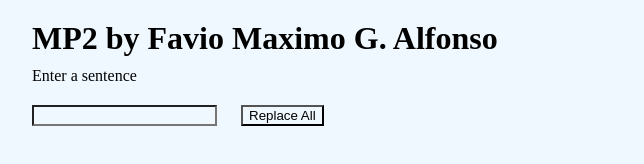
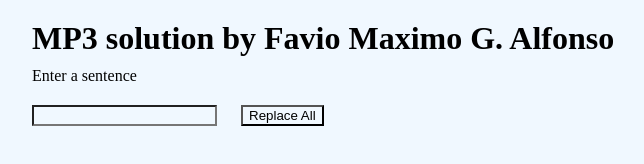
Before and after one commit to fmAlfonso/Week3-MP3, a plain HTML site: page index.html in a window 1280 px wide. Shown: the whole page, without its empty margins (8-652 px from the left). Drawn offline with Linux system fonts and the light colour scheme.

Commit message:
Update index.html

```diff
--- a/index.html
+++ b/index.html
@@ -3,12 +3,12 @@
 <head>
     <meta charset="UTF-8">
     <meta name="viewport" content="width=device-width, initial-scale=1.0">
-    <title>Document</title>
+    <title>MP3</title>
     <link rel="stylesheet" href="style.css">
 </head>
 <body>
     <div>
-        <h1>MP2 by Favio Maximo G. Alfonso</h1>
+        <h1>MP3 solution by Favio Maximo G. Alfonso</h1>
         <p>Enter a sentence</p>
 
         <input type="text" name="" id="txtInput">
@@ -21,4 +21,5 @@
 
     <script src="script.js"></script>
 </body>
+
 </html>
```
